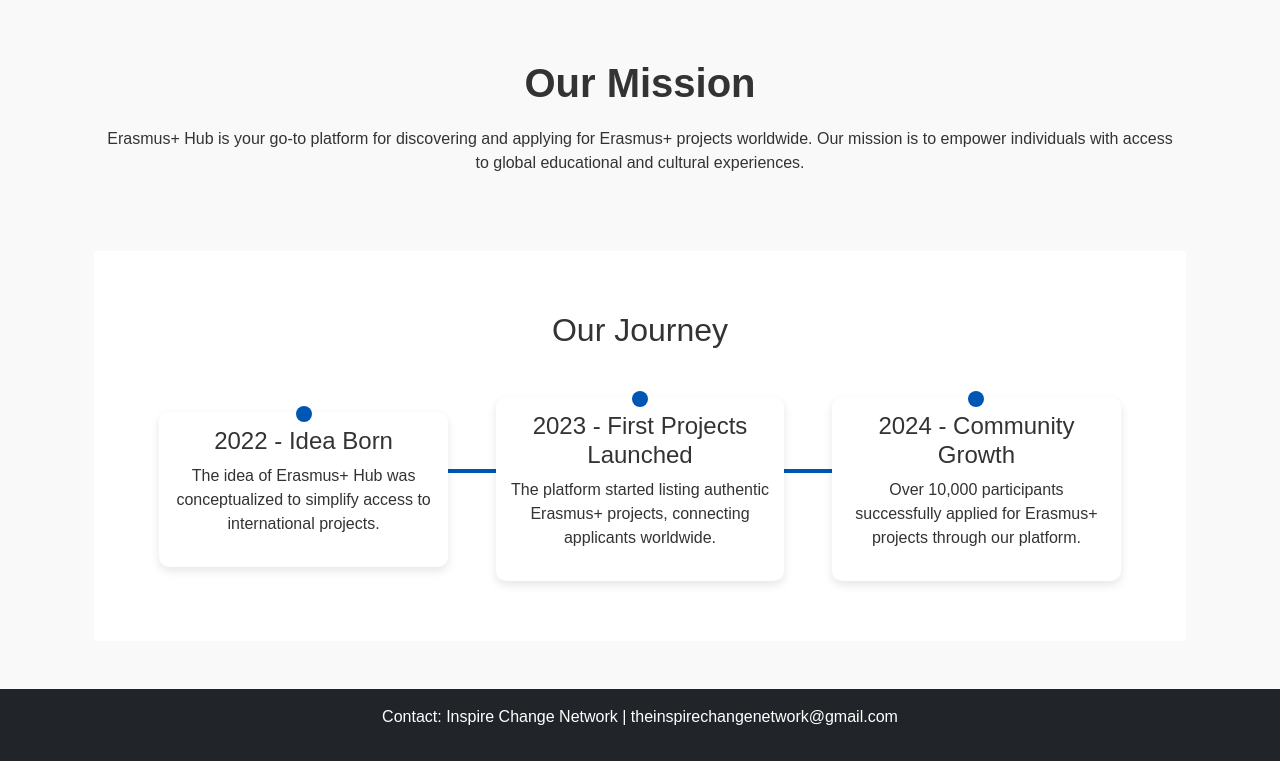
After one commit to Gabriel-Lasconi/erasmus_plus_hub, a Django app: page /about/ in a window 1280 px wide. The commit adds this page. Shown: the part 589-1350 px from the top of the page. Run offline with Django 4.2, Linux system fonts and the light colour scheme.

```diff
--- a/hub/hub/settings.py
+++ b/hub/hub/settings.py
@@ -57,6 +57,7 @@ INSTALLED_APPS = [
     "django_cleanup",
     "django_countries",
     "phonenumber_field",
+    'multiselectfield',
 ]
 
 PHONENUMBER_DEFAULT_REGION = "RO"             # or whichever country you want as default
--- /dev/null
+++ b/hub/myapp/static/css/about.css
@@ -0,0 +1,158 @@
+/* About Page */
+.about-page {
+    margin-top: 30px;
+}
+
+/* Hero Section */
+.hero-section {
+    position: relative;
+    width: 100%;
+    height: 60vh;
+    background: url('../images/about.jpg') center/cover no-repeat;
+    display: flex;
+    align-items: center;
+    justify-content: center;
+    text-align: center;
+    color: white;
+}
+
+.hero-overlay {
+    position: absolute;
+    top: 0;
+    left: 0;
+    width: 100%;
+    height: 100%;
+    background: rgba(0, 0, 0, 0.5);
+}
+
+.hero-content {
+    position: relative;
+    z-index: 2;
+    max-width: 700px;
+}
+
+.hero-content h1 {
+    font-size: 3rem;
+    font-weight: bold;
+}
+
+.hero-content p {
+    font-size: 1.3rem;
+}
+
+/* About Content */
+.about-content {
+    background-color: #f9f9f9;
+    padding: 60px 0;
+}
+
+.about-content h2 {
+    font-size: 2.5rem;
+    font-weight: bold;
+    margin-bottom: 20px;
+}
+
+/* Timeline Section */
+.timeline-section {
+    padding: 60px 0;
+    background-color: white;
+}
+
+/* Timeline Container */
+.timeline-container {
+    display: flex;
+    align-items: center;
+    justify-content: space-between;
+    position: relative;
+    width: 90%;
+    margin: auto;
+    padding-top: 40px;
+}
+
+/* Horizontal Line */
+.timeline-line {
+    position: absolute;
+    top: 50%;
+    left: 0;
+    width: 100%;
+    height: 4px;
+    background-color: #0056b3;
+    z-index: 1;
+}
+
+/* Timeline Items */
+.timeline-item {
+    width: 30%;
+    text-align: center;
+    position: relative;
+    z-index: 2;
+}
+
+/* Timeline Dots */
+.timeline-dot {
+    width: 16px;
+    height: 16px;
+    background-color: #0056b3;
+    border-radius: 50%;
+    margin: auto;
+    position: absolute;
+    top: -6px;
+    left: 50%;
+    transform: translateX(-50%);
+    transition: transform 0.3s ease-in-out;
+}
+
+/* Timeline Content */
+.timeline-content {
+    background: white;
+    padding: 15px;
+    border-radius: 10px;
+    box-shadow: 0 4px 10px rgba(0, 0, 0, 0.1);
+    transition: transform 0.3s ease-in-out, box-shadow 0.3s ease-in-out;
+}
+
+/* Hover Effect */
+.timeline-item:hover .timeline-content {
+    transform: translateY(-5px);
+    box-shadow: 0 6px 15px rgba(0, 0, 0, 0.2);
+}
+
+.timeline-item:hover .timeline-dot {
+    transform: scale(1.2);
+}
+
+/* Responsive Design */
+@media (max-width: 768px) {
+    .timeline-container {
+        flex-direction: column;
+        align-items: center;
+    }
+
+    .timeline-line {
+        display: none;
+    }
+
+    .timeline-item {
+        width: 100%;
+        text-align: center;
+        margin-bottom: 20px;
+    }
+}
+
+/* Animations */
+.fade-in {
+    opacity: 0;
+    transform: translateY(20px);
+    animation: fadeIn 1s ease-in-out forwards;
+}
+
+.delay-1 { animation-delay: 0.3s; }
+.delay-2 { animation-delay: 0.6s; }
+.delay-3 { animation-delay: 0.9s; }
+
+@keyframes fadeIn {
+    to {
+        opacity: 1;
+        transform: translateY(0);
+    }
+}
--- /dev/null
+++ b/hub/myapp/templates/hub/about.html
@@ -0,0 +1,59 @@
+{% extends "hub/base.html" %}
+{% block content %}
+<div class="container about-page">
+    <!-- Hero Section -->
+    <section class="hero-section">
+        <div class="hero-overlay"></div>
+        <div class="hero-content text-center">
+            <h1>About Erasmus+ Hub</h1>
+            <p>Connecting individuals to international Erasmus+ opportunities and fostering meaningful global collaborations.</p>
+        </div>
+    </section>
+
+    <!-- Our Mission -->
+    <section class="about-content text-center">
+        <div class="container fade-in">
+            <h2>Our Mission</h2>
+            <p>
+                Erasmus+ Hub is your go-to platform for discovering and applying for Erasmus+ projects worldwide.
+                Our mission is to empower individuals with access to global educational and cultural experiences.
+            </p>
+        </div>
+    </section>
+
+    <!-- Interactive Timeline -->
+    <section class="timeline-section">
+    <div class="container text-center">
+        <h2 class="fade-in">Our Journey</h2>
+        <div class="timeline-container">
+            <div class="timeline-line"></div>
+
+            <!-- Timeline Items -->
+            <div class="timeline-item fade-in delay-1">
+                <div class="timeline-dot"></div>
+                <div class="timeline-content">
+                    <h4>2022 - Idea Born</h4>
+                    <p>The idea of Erasmus+ Hub was conceptualized to simplify access to international projects.</p>
+                </div>
+            </div>
+
+            <div class="timeline-item fade-in delay-2">
+                <div class="timeline-dot"></div>
+                <div class="timeline-content">
+                    <h4>2023 - First Projects Launched</h4>
+                    <p>The platform started listing authentic Erasmus+ projects, connecting applicants worldwide.</p>
+                </div>
+            </div>
+
+            <div class="timeline-item fade-in delay-3">
+                <div class="timeline-dot"></div>
+                <div class="timeline-content">
+                    <h4>2024 - Community Growth</h4>
+                    <p>Over 10,000 participants successfully applied for Erasmus+ projects through our platform.</p>
+                </div>
+            </div>
+        </div>
+    </div>
+</section>
+</div>
+{% endblock %}
--- a/hub/myapp/templates/hub/base.html
+++ b/hub/myapp/templates/hub/base.html
@@ -18,6 +18,7 @@
     <link rel="stylesheet" href="{% static 'css/homepage.css' %}">
     <link rel="stylesheet" href="{% static 'css/profile.css' %}">
     <link rel="stylesheet" href="{% static 'css/project_detail.css' %}">
+    <link rel="stylesheet" href="{% static 'css/about.css' %}">
 </head>
 <body>
 
@@ -26,7 +27,7 @@
         <div class="container">
             <!-- Logo -->
             <a class="navbar-brand fw-bold text-dark fs-4" href="{% url 'homepage' %}">
-                ERASMUS+ HUB
+                Erasmus+ Hub
             </a>
 
             <!-- Mobile Toggle -->
@@ -39,7 +40,7 @@
                 <ul class="navbar-nav ms-auto">
                     <li class="nav-item"><a class="nav-link fw-semibold" href="{% url 'filter_projects' %}">Projects</a></li>
                     <li class="nav-item"><a class="nav-link fw-semibold" href="{% url 'suggest_project' %}">Suggest Project</a></li>
-                    <li class="nav-item"><a class="nav-link fw-semibold" href="#">About</a></li>
+                    <li class="nav-item"><a class="nav-link fw-semibold" href="{% url 'about' %}">About</a></li>
                     <li class="nav-item"><a class="nav-link fw-semibold" href="#">Contact</a></li>
 
                     {% if user.is_authenticated %}
--- a/hub/myapp/templates/hub/project_detail.html
+++ b/hub/myapp/templates/hub/project_detail.html
@@ -12,11 +12,17 @@
             <div class="card project-card shadow-lg p-4">
                 <div class="card-body">
                     <h1 class="card-title fw-bold text-center">{{ project.name }}</h1>
+                    <p class="card-text text-center"> <strong>Type:</strong>{{ project.type }}</p>
                     <hr class="my-4">
 
                     <p class="card-text"><strong>Description:</strong> {{ project.description }}</p>
+                    <p class="card-text"><strong>Eligibility:</strong> {{ project.eligibility }}</p>
                     <p class="card-text"><strong>Country:</strong> {{ project.country }}</p>
+                    <p class="card-text"><strong>City:</strong> {{ project.city }}</p>
+                    <p class="card-text"><strong>Participating Countries:</strong> {{ project.participating_countries }}</p>
                     <p class="card-text"><strong>Deadline:</strong> {{ project.deadline }}</p>
+                    <p class="card-text"><strong>Sending Organization:</strong> {{ project.organization }}</p>
+
 
                     <!-- Buttons -->
                     <div class="d-flex justify-content-center mt-4">
--- a/hub/myapp/urls.py
+++ b/hub/myapp/urls.py
@@ -24,6 +24,10 @@ urlpatterns = [
 
     # Profile
     path('profile/', views.profile, name='profile'),
+
+    # About
+    path('about/', views.about, name='about'),
+
 ]
 
 # Serve media files in development
--- a/hub/myapp/views.py
+++ b/hub/myapp/views.py
@@ -103,6 +103,9 @@ def filter_projects_view(request):
     """Renders the project filtering page."""
     return render(request, "hub/filter_projects.html")
 
+def about(request):
+    """Renders the about page."""
+    return render(request, "hub/about.html")
 
 @login_required
 def suggest_project(request):
```
Also changed, not shown: hub/myapp/forms.py (+17 -6 lines), hub/myapp/models.py (+20 -1 lines), hub/myapp/templates/hub/filter_projects.html (+14 -11 lines), hub/myapp/templates/hub/suggest_project.html (+33 -5 lines), hub/db.sqlite3.
